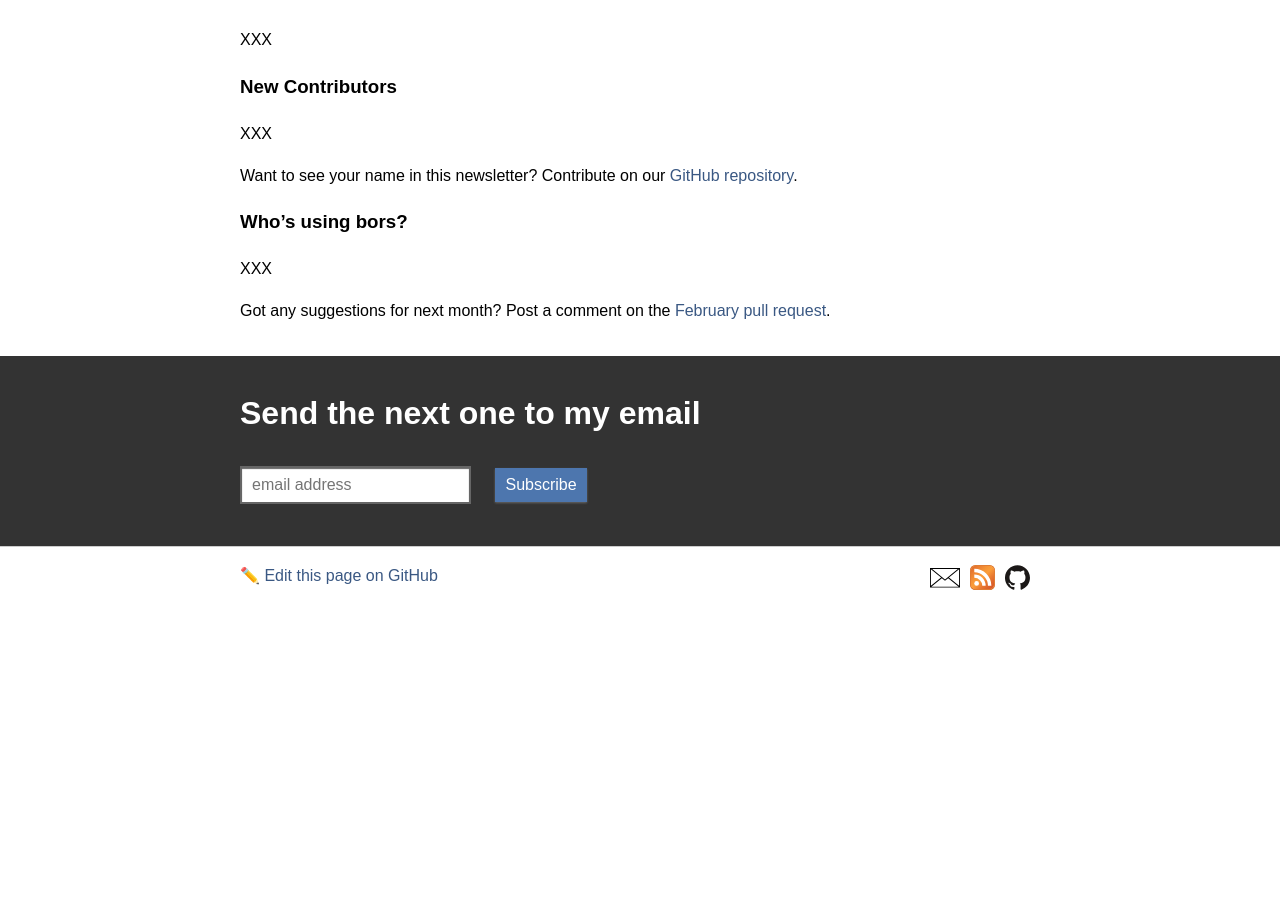
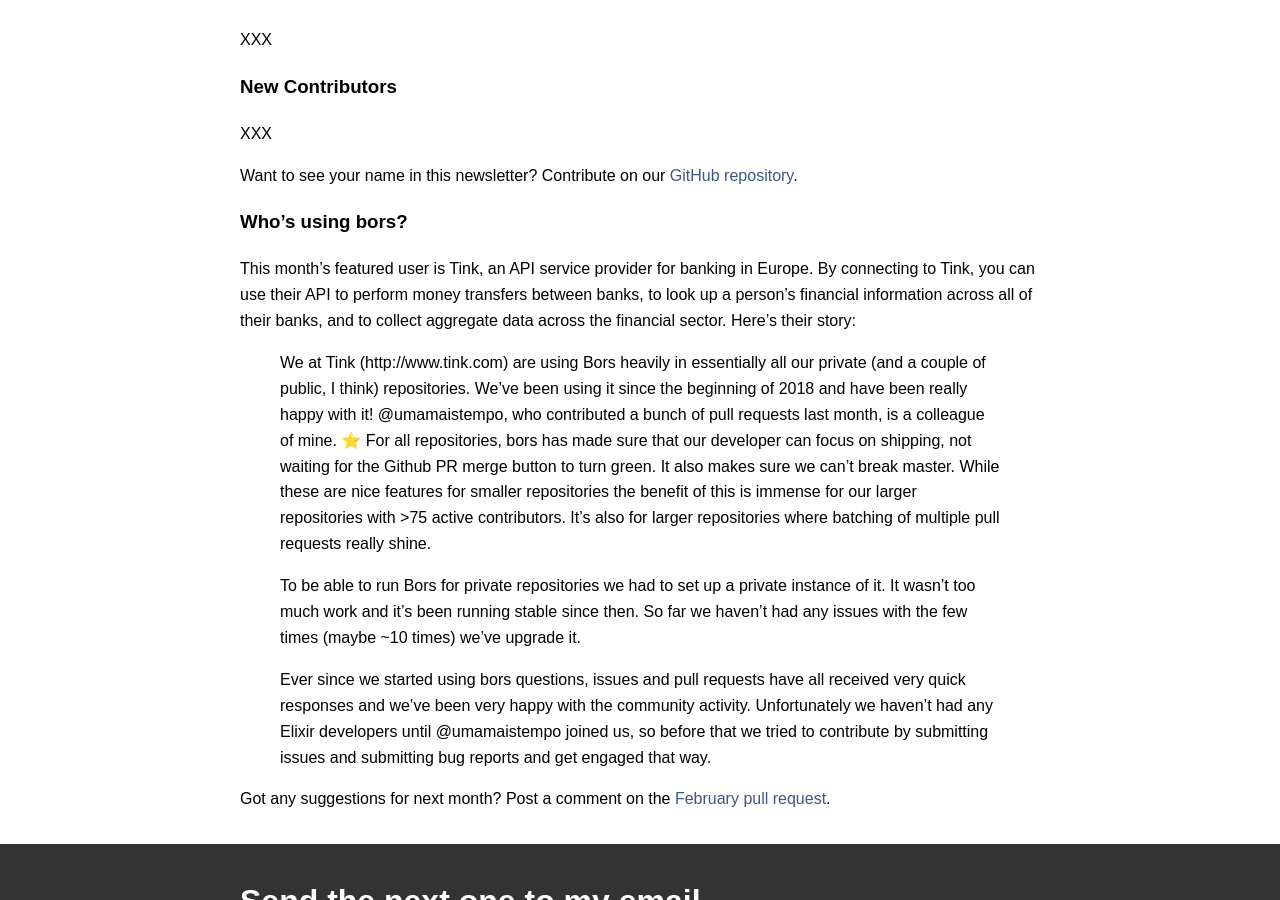
Before and after one commit to bors-ng/bors-ng.github.io, a Jekyll site: the page built from _posts/2019-08-01-tmib-31.md, in a window 1280 px wide and 900 px high, scrolled down 482 px. Built offline with Jekyll 4.4.1, drawn with Linux system fonts in a browser that asks for light colours; before the commit the page ends 1087 px from its top, so only the background shows below that.

Commit message:
Add featured user

```diff
--- a/_posts/2019-08-01-tmib-31.md
+++ b/_posts/2019-08-01-tmib-31.md
@@ -36,7 +36,13 @@
 
 ### Who's using bors?
 
-XXX
+This month's featured user is Tink, an API service provider for banking in Europe. By connecting to Tink, you can use their API to perform money transfers between banks, to look up a person's financial information across all of their banks, and to collect aggregate data across the financial sector. Here's their story:
+
+> We at Tink (http://www.tink.com) are using Bors heavily in essentially all our private (and a couple of public, I think) repositories. We've been using it since the beginning of 2018 and have been really happy with it! @umamaistempo, who contributed a bunch of pull requests last month, is a colleague of mine. ⭐️ For all repositories, bors has made sure that our developer can focus on shipping, not waiting for the Github PR merge button to turn green. It also makes sure we can't break master. While these are nice features for smaller repositories the benefit of this is immense for our larger repositories with >75 active contributors. It's also for larger repositories where batching of multiple pull requests really shine.
+>
+> To be able to run Bors for private repositories we had to set up a private instance of it. It wasn't too much work and it's been running stable since then. So far we haven't had any issues with the few times (maybe ~10 times) we've upgrade it.
+>
+> Ever since we started using bors questions, issues and pull requests have all received very quick responses and we've been very happy with the community activity. Unfortunately we haven't had any Elixir developers until @umamaistempo joined us, so before that we tried to contribute by submitting issues and submitting bug reports and get engaged that way.
 
 Got any suggestions for next month?
 Post a comment on the [February pull request](https://github.com/bors-ng/bors-ng.github.io/pull/___).
```
